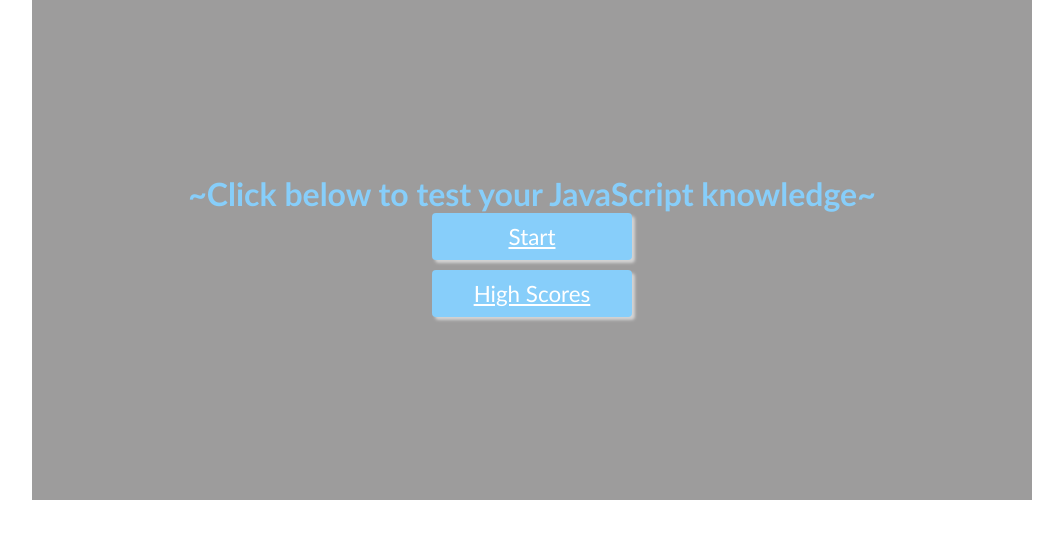
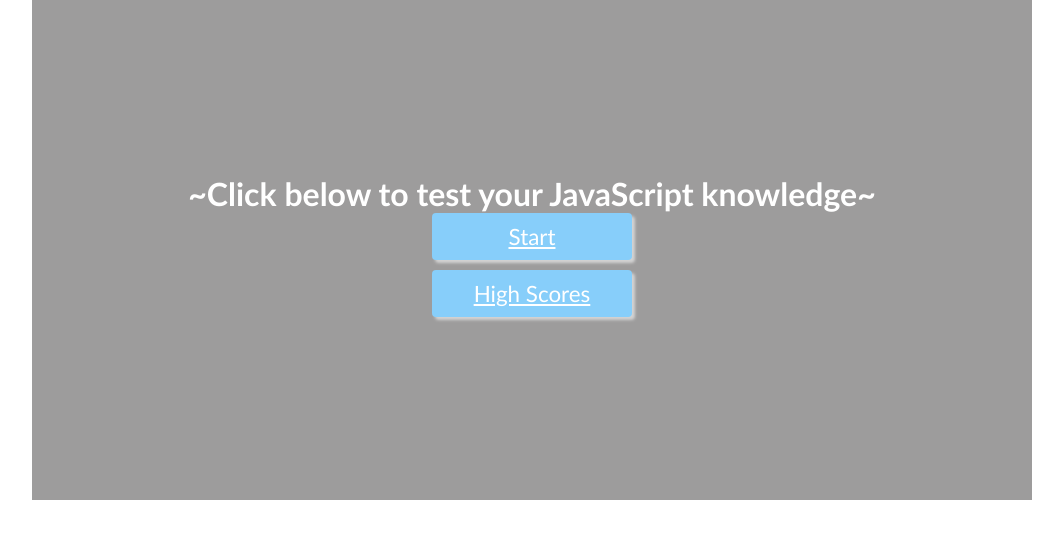
Before and after one commit to poorlybicycle/java-quiz, a plain HTML site: page index.html in a window 1280 px wide. Shown: the whole page, without its empty margins (108-1171 px from the left). Drawn offline with Linux system fonts and the light colour scheme.

Commit message:
root colors added

```diff
--- a/style.css
+++ b/style.css
@@ -1,5 +1,9 @@
 :root{
-    background-color: white;
+    --background-color: rgb(157, 156, 156);
+    --box-color: lightskyblue;
+    --box-shadow-color: lightgray;
+    --hover-color: rgb(67, 176, 243);
+    --color: white;
 }
 
 * {
@@ -14,8 +18,8 @@
 }
 
 .container {
-    background-color: rgb(157, 156, 156);
-    color: lightskyblue;
+    background-color: var(--background-color);
+    color: var(--color);
     width: 1000px;
     max-width: 1500px;
     height: 500px;
@@ -60,3 +64,10 @@
 .hidden {
     display: none;
 }
+
+.btn:hover {
+    cursor: pointer;
+    background-color: var(--hover-color);
+    transition: transform 130ms;
+    transform: scale(1.035);
+}
```
